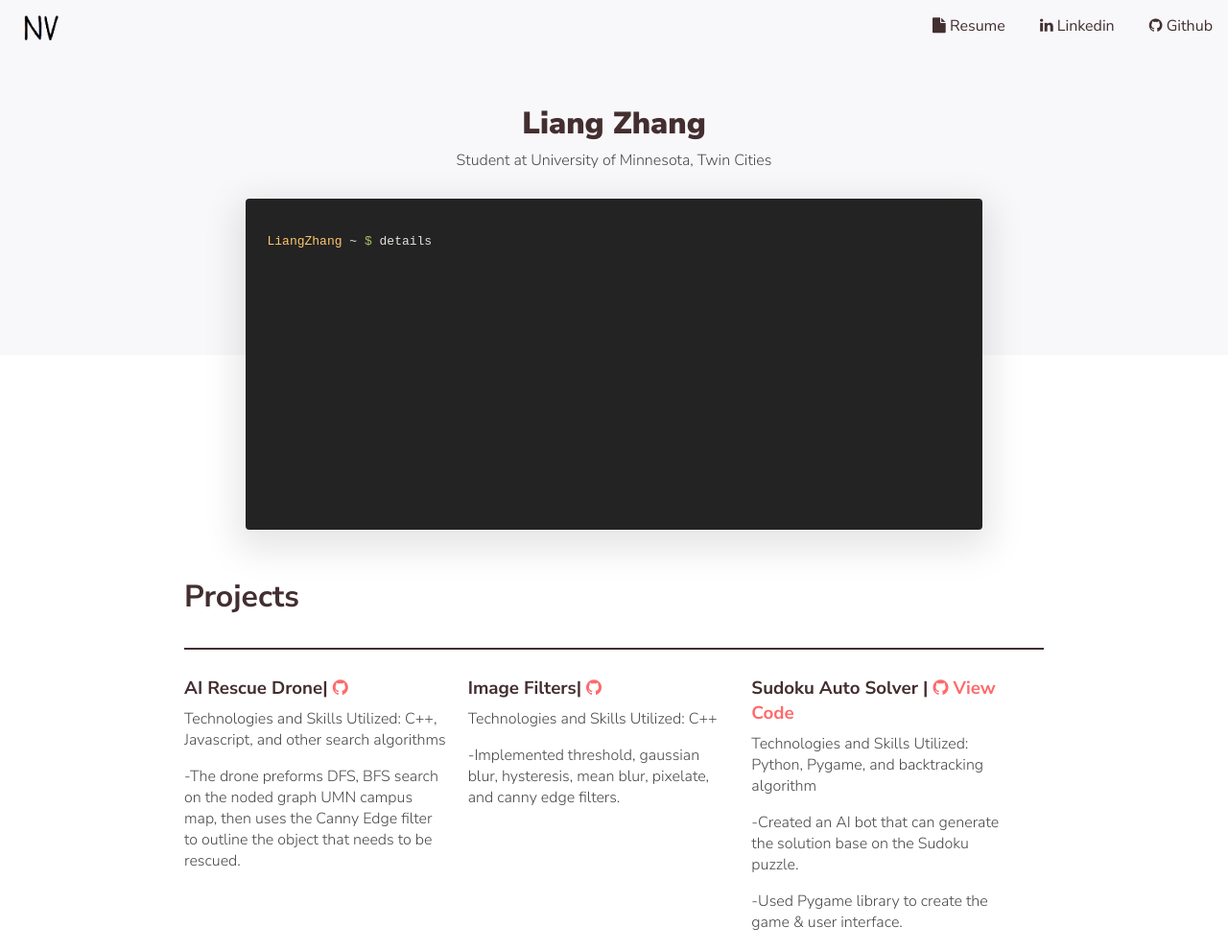
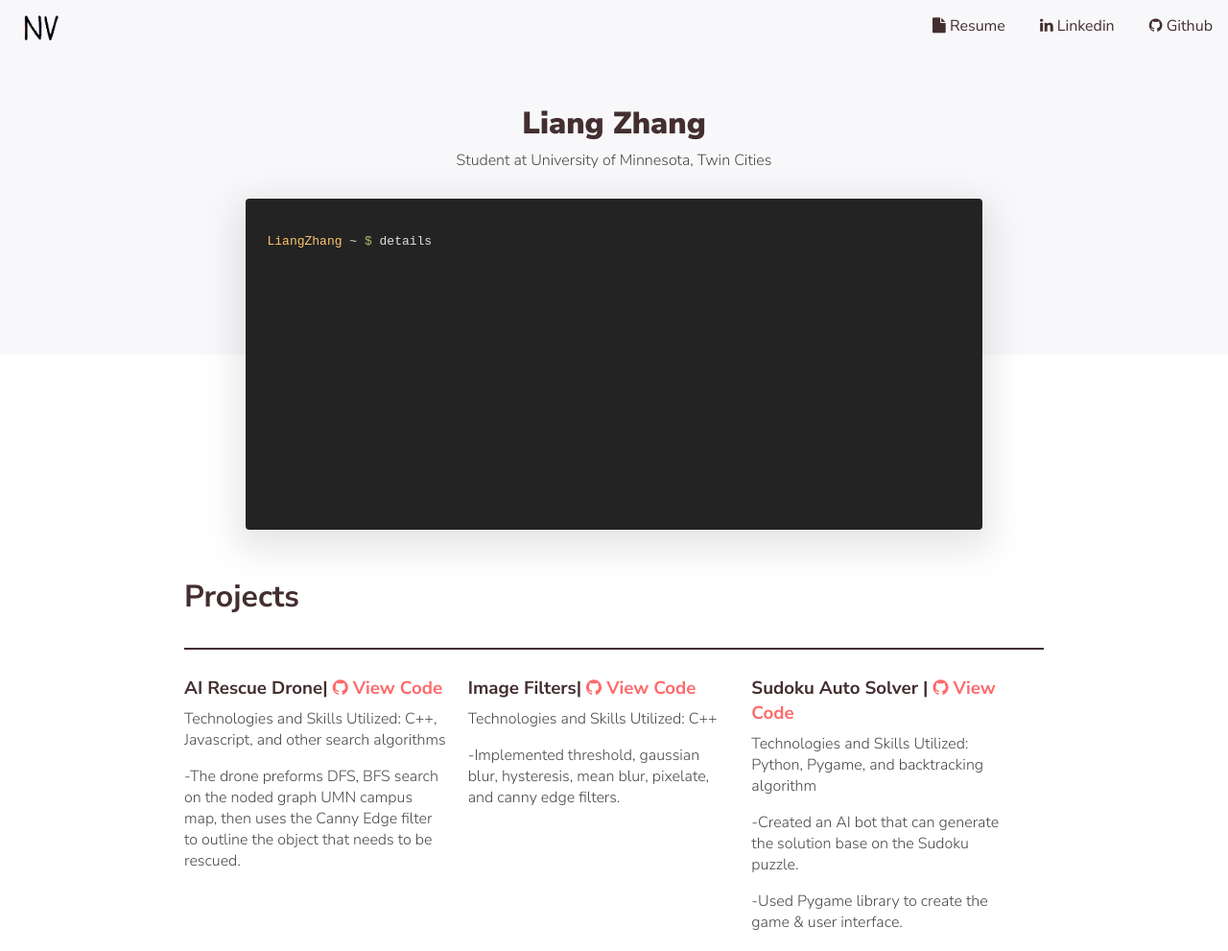
Before and after one commit to LiangZhang21/LiangZhang21.github.io, a plain HTML site: page index.html in a window 1280 px wide. Shown: the top 991 px of the page at 96% size. Drawn offline with nearby package versions, Linux system fonts and the light colour scheme.

Commit message:
update resume

```diff
--- a/index.html
+++ b/index.html
@@ -39,13 +39,13 @@
       </div>
       <div class="project">
         <div class="project__item">
-          <h3 class="section__title">AI Rescue Drone| <a class="link link--light" href="" target="_blank"><i class="fa fa-github"></i> </a></h3>
+          <h3 class="section__title">AI Rescue Drone| <a class="link link--light" href="https://github.com/LiangZhang21/-CSCI3081-AI-Rescue-Drone" target="_blank"><i class="fa fa-github"></i> View Code </a></h3>
           <p>Technologies and Skills Utilized: C++, Javascript, and other search algorithms</p>
           <p>-The drone preforms DFS, BFS search on the noded graph UMN campus map, then uses the
             Canny Edge filter to outline the object that needs to be rescued.</p>
         </div>
         <div class="project__item">
-          <h3 class="section__title">Image Filters| <a class="link link--light" href="" target="_blank"><i class="fa fa-github"></i></a></h3>
+          <h3 class="section__title">Image Filters| <a class="link link--light" href="https://github.com/LiangZhang21/-CSCI3081-AI-Rescue-Drone/tree/main/project/src" target="_blank"><i class="fa fa-github"></i> View Code </a></h3>
           <p>Technologies and Skills Utilized: C++</p>
           <p>-Implemented threshold, gaussian blur, hysteresis, mean blur, pixelate, and canny edge filters. </p>
         </div>
```
Also changed, not shown: 1 other file.
